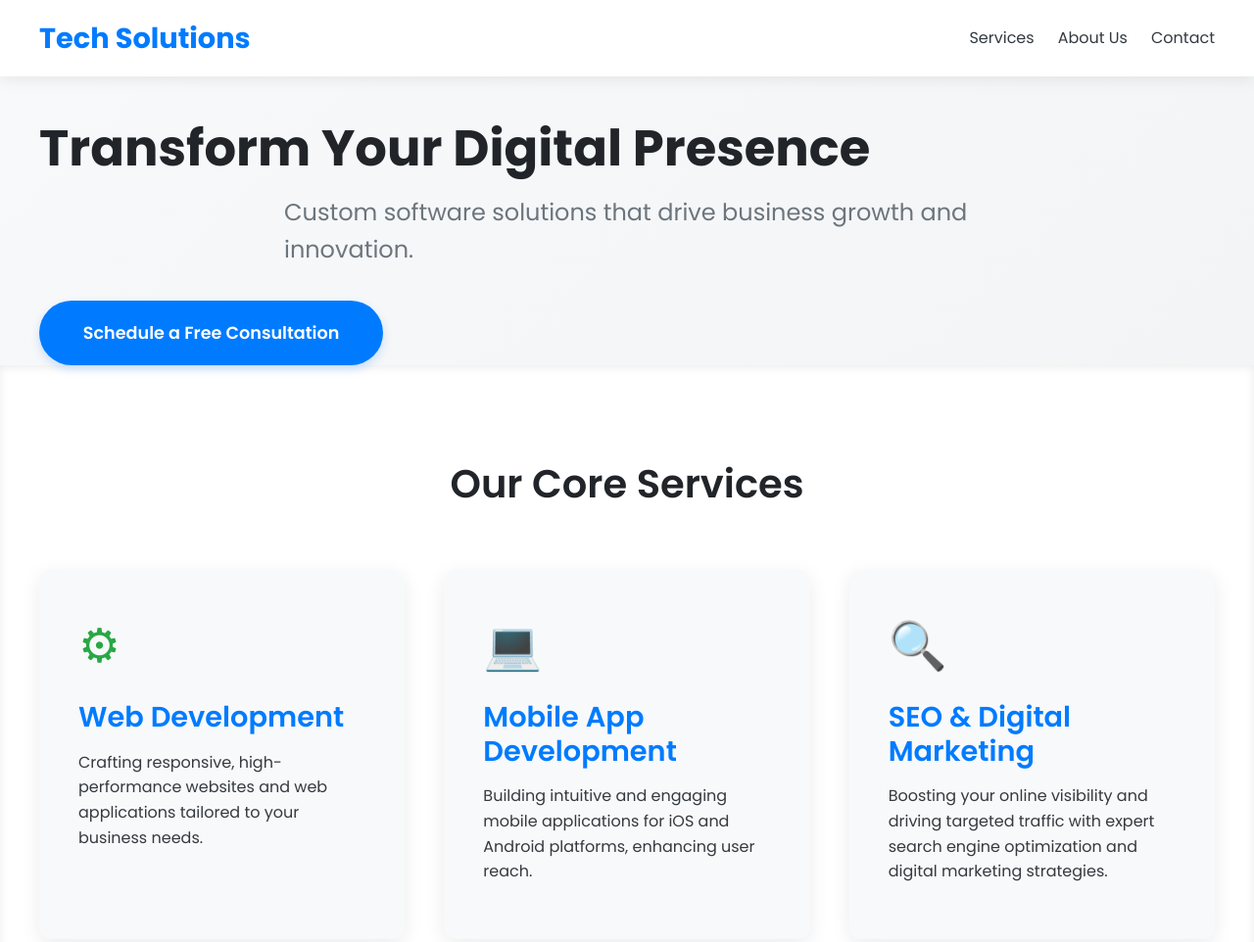
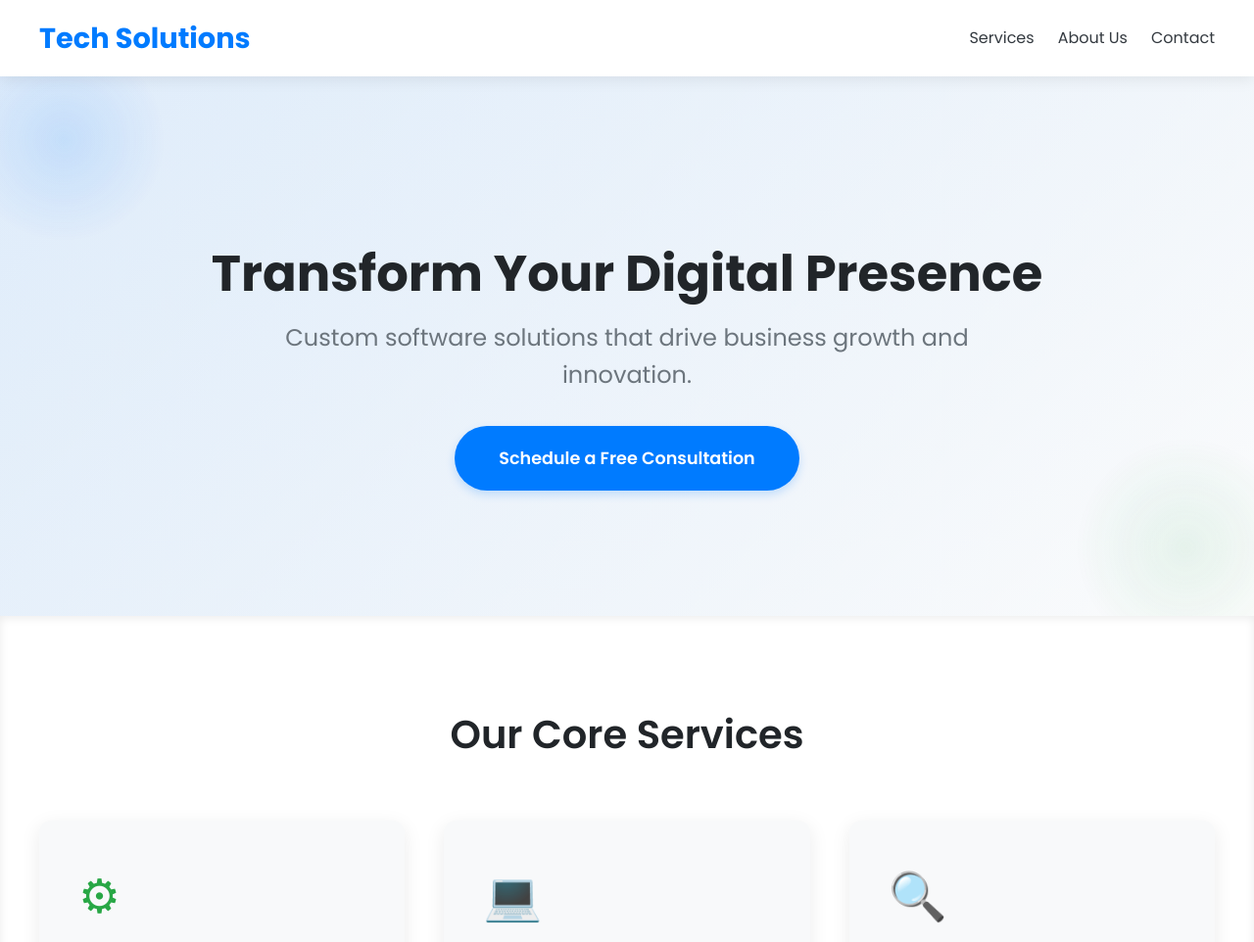
Before and after one commit to ShuaibuPassionateProgrammer/LandingPage, a plain HTML site: page index.html in a window 1280 px wide. Shown: the top 962 px of the page at 98% size. Drawn offline with Linux system fonts and the light colour scheme.

Commit message:
Working on Landing Page Structure

```diff
--- a/index.html
+++ b/index.html
@@ -109,7 +109,38 @@
             text-decoration: none;
         }
 
+        /* Hero Section */
+        .hero {
+            padding: 8rem 0;
+            text-align: center;
+            background: linear-gradient(135deg, rgba(0, 123, 255, 0.1) 0%, rgba(255, 255, 255, 0.7) 100%);
+            position: relative;
+            overflow: hidden;
+        }
 
+        .hero::before {
+            content: '';
+            position: absolute;
+            top: -50px;
+            left: -50px;
+            width: 200px;
+            height: 200px;
+            background: radial-gradient(circle, rgba(0, 123, 255, 0.15) 0%, transparent 70%);
+            border-radius: 50%;
+            animation: moveShape1 15s infinite alternate ease-in-out;
+        }
+
+        .hero::after {
+            content: '';
+            position: absolute;
+            bottom: -70px;
+            right: -70px;
+            width: 250px;
+            height: 250px;
+            background: radial-gradient(circle, rgba(40, 167, 69, 0.1) 0%, transparent 70%);
+            border-radius: 50%;
+            animation: moveShape2 20s infinite alternate ease-in-out;
+        }
 
         @keyframes moveShape1 {
             0% { transform: translate(0, 0) scale(1); opacity: 1; }
```
